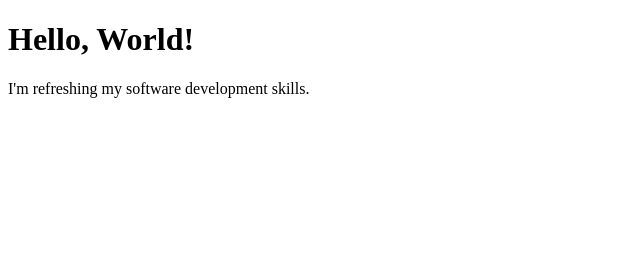
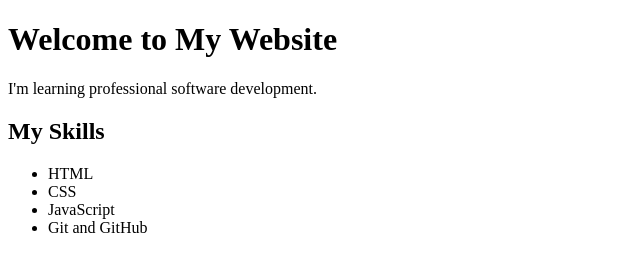
Before and after one commit to its-muhammed/MyFirstWebsite, a plain HTML site: page index.html in a window 1280 px wide. Shown: the whole page, without its empty margins (0-640 px from the left). Drawn offline with Linux system fonts and the light colour scheme.

Commit message:
Add skills section to homepage

```diff
--- a/index.html
+++ b/index.html
@@ -4,10 +4,18 @@
 <head>
     <meta charset="UTF-8">
     <meta name="viewport" content="width=device-width, initial-scale=1.0">
-    <title>My First Website</title>
+    <title>My Developer Journey</title>
 </head>
 <body>
-    <h1>Hello, World!</h1>
-    <p>I'm refreshing my software development skills.</p>
+    <h1>Welcome to My Website</h1>
+    <p>I'm learning professional software development.</p>
+
+    <h2>My Skills</h2>
+    <ul>
+        <li>HTML</li>
+        <li>CSS</li>
+        <li>JavaScript</li>
+        <li>Git and GitHub</li>
+    </ul>
 </body>
 </html>
```
